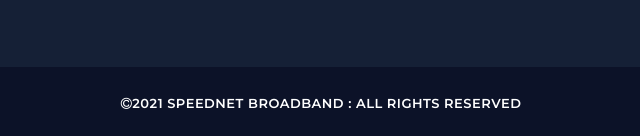
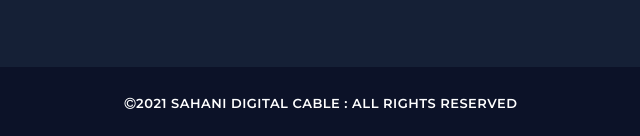
Before and after one commit to ram4021/sahanidigitalcable.com.np, a website: page index.html in a window 1280 px wide. Shown: the part 4878-5014 px from the top of the page, 319-959 px from the left. Drawn offline with Linux system fonts and the light colour scheme.

Commit message:
Update index.html

```diff
--- a/index.html
+++ b/index.html
@@ -6,7 +6,7 @@
     <meta name="description" content="">
     <meta name="author" content="">
     <link href="https://fonts.googleapis.com/css?family=Montserrat:100,200,300,400,500,600,700,800,900" rel="stylesheet">
-    <title>speednet broadband</title>
+    <title>Sahani Digital Cable</title>
     <link href="vendor/bootstrap/css/bootstrap.min.css" rel="stylesheet">
     <!-- Additional CSS Files -->
     <!-- <link rel="stylesheet" href="assets/css/fontawesome.css"> -->
@@ -387,7 +387,7 @@
     <div class="container">
       <div class="row">
         <div class="col-md-12">
-          <p><i class="fa fa-copyright"></i>2021 Speednet broadband : All Rights Reserved</p>
+          <p><i class="fa fa-copyright"></i>2021 Sahani Digital Cable : All Rights Reserved</p>
         </div>
       </div>
     </div>
```
